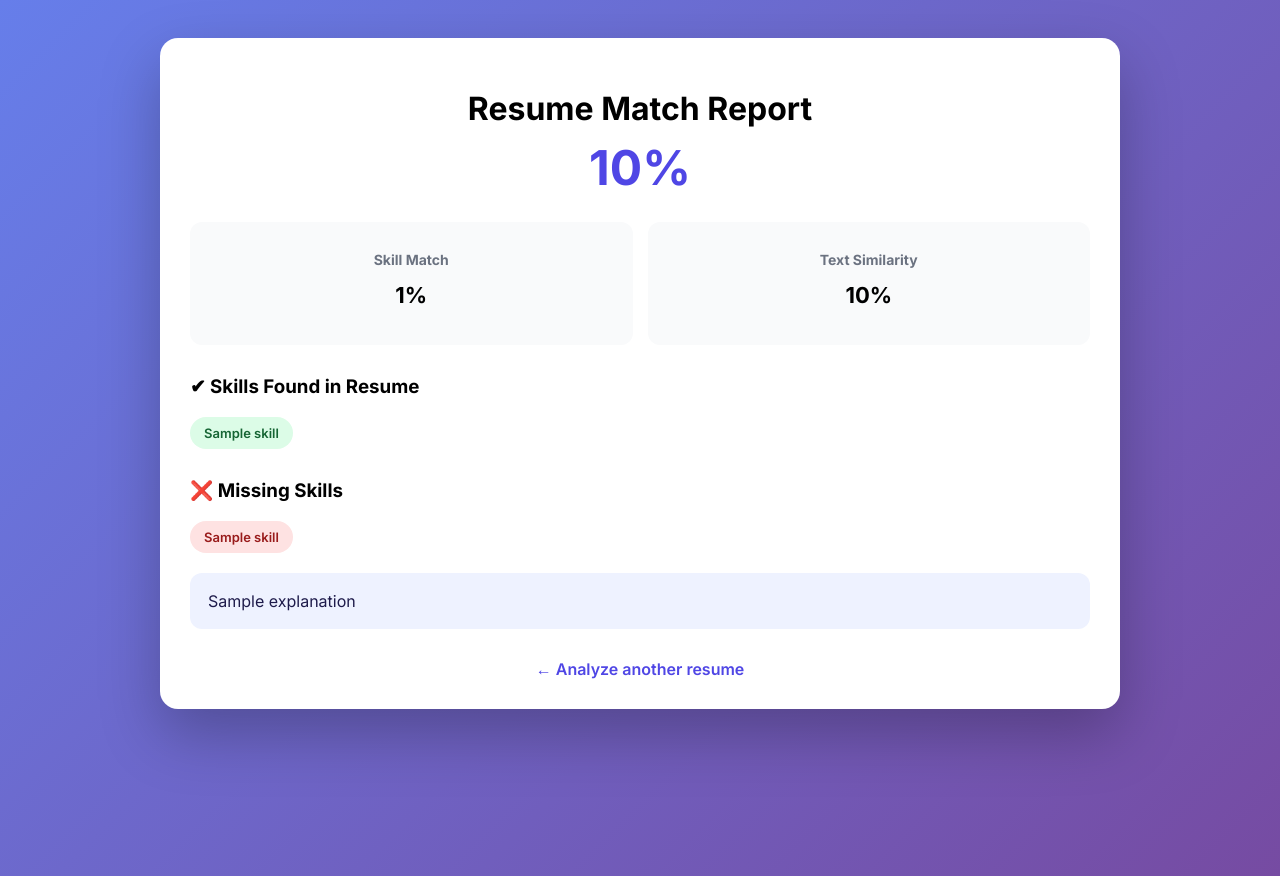
After one commit to meghana123-k/ResumeIQ, a Flask app: template templates/result.html in a window 1280 px wide. The commit adds this page. Run offline with Flask 3, Linux system fonts and the light colour scheme; the template is opened without the code that fills it: most values are stand-ins (such as "Sample title", 1, 10 or a date in 2020).

Commit message:
Enhanced UI index.html and result.html

```diff
--- a/app.py
+++ b/app.py
@@ -1,72 +1,91 @@
 import os
+from flask import Flask, render_template, request, jsonify
+from werkzeug.utils import secure_filename
 
-from flask import Flask, render_template, request
 from modules.text_processor import extract_resume_text, clean_text
 from modules.skill_extractor import extract_skills
 from modules.similarity import calculate_similarity
-from flask import jsonify
 from modules.db import save_result
+from modules.scoring import generate_explanation  # you already conceptually have this
 
+# -------------------- CONFIG --------------------
+
+UPLOAD_FOLDER = "uploads"
+ALLOWED_EXTENSIONS = {"pdf", "docx"}
 
 app = Flask(__name__)
+app.config["UPLOAD_FOLDER"] = UPLOAD_FOLDER
 
-UPLOAD_FOLDER = "uploads"
-app.config["UPLOAD_FOLDER"] = UPLOAD_FOLDER
+os.makedirs(UPLOAD_FOLDER, exist_ok=True)
+
+# -------------------- HELPERS --------------------
+
+def allowed_file(filename):
+    return (
+        "." in filename
+        and filename.rsplit(".", 1)[1].lower() in ALLOWED_EXTENSIONS
+    )
+
+# -------------------- ROUTES --------------------
+
 @app.route("/")
 def home():
     return render_template("index.html")
 
+
 @app.route("/upload", methods=["POST"])
 def upload_resume():
+    # ---- Validate resume file ----
     if "resume" not in request.files:
-        return "No file uploaded"
+        return "Resume file is missing", 400
 
-    file = request.files["resume"]
     file = request.files["resume"]
 
     if file.filename == "":
-        return "No selected file"
+        return "No resume file selected", 400
 
-    file_path = os.path.join(app.config["UPLOAD_FOLDER"], file.filename)
+    if not allowed_file(file.filename):
+        return "Invalid file type. Only PDF and DOCX allowed.", 400
+
+    filename = secure_filename(file.filename)
+    file_path = os.path.join(app.config["UPLOAD_FOLDER"], filename)
     file.save(file_path)
 
+    # ---- Validate JD ----
+    jd_text = request.form.get("jd", "").strip()
+    if not jd_text:
+        return "Job Description is required", 400
+
+    # ---- Text Processing ----
     resume_text = extract_resume_text(file_path)
-    print("Length:",len(resume_text))
-    # with open("resume_text.txt", "w", encoding="utf-8") as f:
-    #     f.write(resume_text)
-    if "jd" not in request.form:
-        return "Job Description is missing"
-
-    jd_text = request.form["jd"]
     clean_jd = clean_text(jd_text)
 
+    # ---- Skill Extraction ----
     resume_skills = extract_skills(resume_text)
     jd_skills = extract_skills(clean_jd)
 
     missing_skills = list(set(jd_skills) - set(resume_skills))
+
+    # ---- Scoring ----
     similarity_score = calculate_similarity(resume_text, clean_jd)
 
-    if len(jd_skills) == 0:
-        skill_match_percentage = 0
+    if not jd_skills:
+        skill_match_percentage = 0.0
     else:
         skill_match_percentage = round(
-            (len(set(jd_skills) - set(missing_skills)) / len(jd_skills)) * 100, 2
+            ((len(jd_skills) - len(missing_skills)) / len(jd_skills)) * 100, 2
         )
+
     final_score = round(
         (0.6 * skill_match_percentage) + (0.4 * similarity_score), 2
     )
 
-    def generate_explanation(skill_match, similarity):
-        if skill_match >= 70 and similarity >= 20:
-            return "Strong alignment with required skills and relevant software development background."
-        elif skill_match >= 70 and similarity < 20:
-            return "Good skill match, but resume presentation differs from job description language."
-        elif skill_match >= 40:
-            return "Partial match; core skills present but some important gaps remain."
-        else:
-            return "Low match due to missing core required skills."
-    explanation = generate_explanation(skill_match_percentage, similarity_score)
+    explanation = generate_explanation(
+        skill_match_percentage,
+        similarity_score
+    )
 
+    # ---- Response Object ----
     response = {
         "skill_match_percentage": skill_match_percentage,
         "similarity_score": similarity_score,
@@ -76,11 +95,18 @@ def upload_resume():
         "missing_skills": missing_skills,
         "explanation": explanation
     }
+
+    # ---- Persist Result ----
     save_result(response)
-    return jsonify(response)
 
-    # return f"<pre>{resume_text[:3000]}</pre>"
-    # return f"File uploaded successfully: {file.filename}"
+    # ---- API vs UI response ----
+    if request.headers.get("Accept") == "application/json":
+        return jsonify(response)
+
+    return render_template("result.html", result=response)
+
+
+# -------------------- MAIN --------------------
 
 if __name__ == "__main__":
     app.run(debug=True)
--- /dev/null
+++ b/templates/result.html
@@ -0,0 +1,156 @@
+<!DOCTYPE html>
+<html lang="en">
+<head>
+    <meta charset="UTF-8">
+    <title>ResumeIQ Result</title>
+    <meta name="viewport" content="width=device-width, initial-scale=1.0">
+
+    <link href="https://fonts.googleapis.com/css2?family=Inter:wght@400;600;700&display=swap" rel="stylesheet">
+
+    <style>
+        body {
+            font-family: Inter, sans-serif;
+            background: linear-gradient(135deg, #667eea, #764ba2);
+            min-height: 100vh;
+            padding: 30px;
+        }
+
+        .card {
+            max-width: 900px;
+            margin: auto;
+            background: white;
+            border-radius: 18px;
+            padding: 30px;
+            box-shadow: 0 25px 60px rgba(0,0,0,0.25);
+        }
+
+        h1 {
+            text-align: center;
+            margin-bottom: 10px;
+        }
+
+        .score {
+            text-align: center;
+            font-size: 48px;
+            font-weight: 700;
+            color: #4f46e5;
+        }
+
+        .sub-score {
+            display: grid;
+            grid-template-columns: repeat(auto-fit, minmax(200px, 1fr));
+            gap: 15px;
+            margin: 25px 0;
+        }
+
+        .box {
+            background: #f9fafb;
+            padding: 15px;
+            border-radius: 12px;
+            text-align: center;
+        }
+
+        .box h3 {
+            font-size: 14px;
+            color: #6b7280;
+        }
+
+        .box p {
+            font-size: 22px;
+            font-weight: 700;
+            margin-top: 5px;
+        }
+
+        .section {
+            margin-top: 30px;
+        }
+
+        .chips {
+            display: flex;
+            flex-wrap: wrap;
+            gap: 10px;
+        }
+
+        .chip {
+            padding: 8px 14px;
+            border-radius: 999px;
+            font-size: 13px;
+            font-weight: 600;
+        }
+
+        .matched {
+            background: #dcfce7;
+            color: #166534;
+        }
+
+        .missing {
+            background: #fee2e2;
+            color: #991b1b;
+        }
+
+        .explanation {
+            background: #eef2ff;
+            padding: 18px;
+            border-radius: 12px;
+            margin-top: 20px;
+            font-weight: 500;
+            color: #1e1b4b;
+        }
+
+        .back {
+            display: block;
+            text-align: center;
+            margin-top: 30px;
+            text-decoration: none;
+            color: #4f46e5;
+            font-weight: 600;
+        }
+    </style>
+</head>
+<body>
+
+<div class="card">
+    <h1>Resume Match Report</h1>
+
+    <div class="score">{{ result.final_match_score }}%</div>
+
+    <div class="sub-score">
+        <div class="box">
+            <h3>Skill Match</h3>
+            <p>{{ result.skill_match_percentage }}%</p>
+        </div>
+        <div class="box">
+            <h3>Text Similarity</h3>
+            <p>{{ result.similarity_score }}%</p>
+        </div>
+    </div>
+
+    <div class="section">
+        <h3>✔ Skills Found in Resume</h3>
+        <div class="chips">
+            {% for skill in result.resume_skills %}
+                <span class="chip matched">{{ skill }}</span>
+            {% endfor %}
+        </div>
+    </div>
+
+    <div class="section">
+        <h3>❌ Missing Skills</h3>
+        <div class="chips">
+            {% for skill in result.missing_skills %}
+                <span class="chip missing">{{ skill }}</span>
+            {% else %}
+                <span class="chip matched">No missing skills 🎉</span>
+            {% endfor %}
+        </div>
+    </div>
+
+    <div class="explanation">
+        {{ result.explanation }}
+    </div>
+
+    <a href="/" class="back">← Analyze another resume</a>
+</div>
+
+</body>
+</html>
```
Also changed, not shown: modules/scoring.py (added, +9 -0 lines), templates/index.html (+231 -10 lines).
